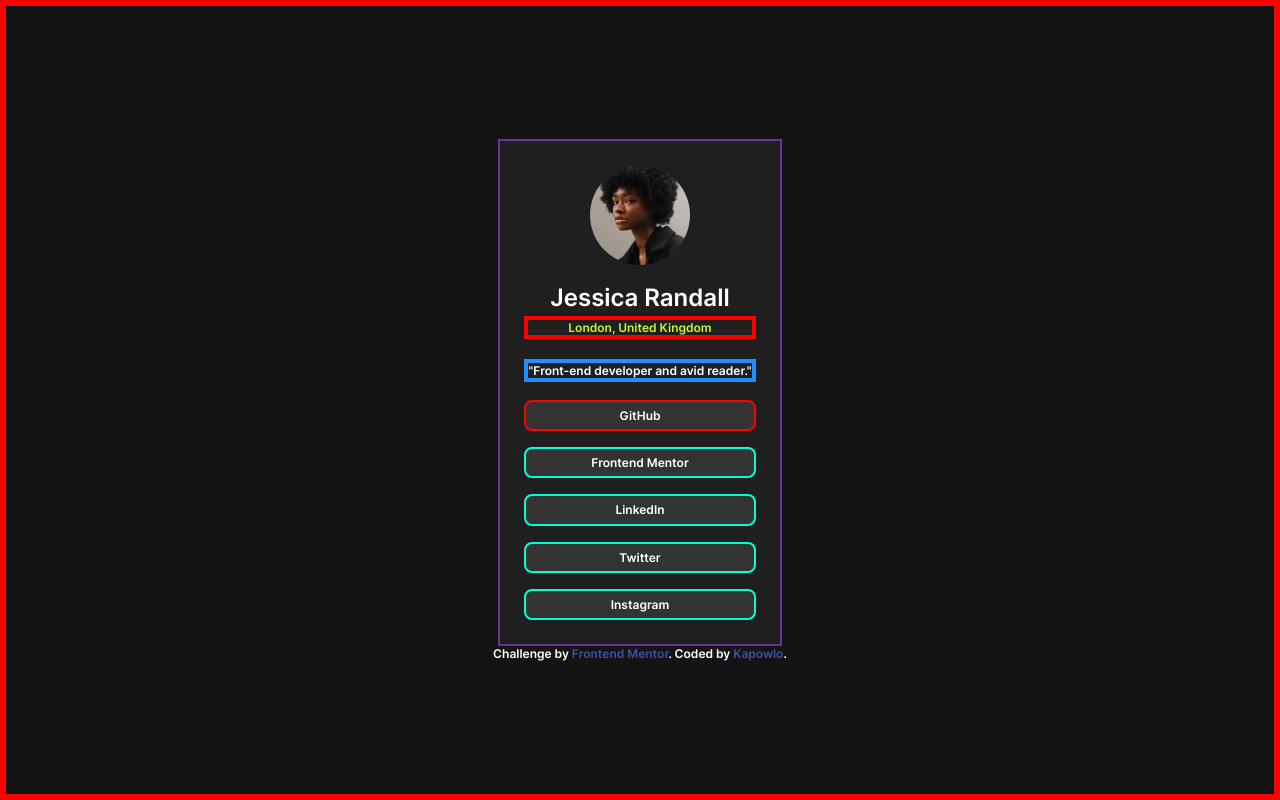
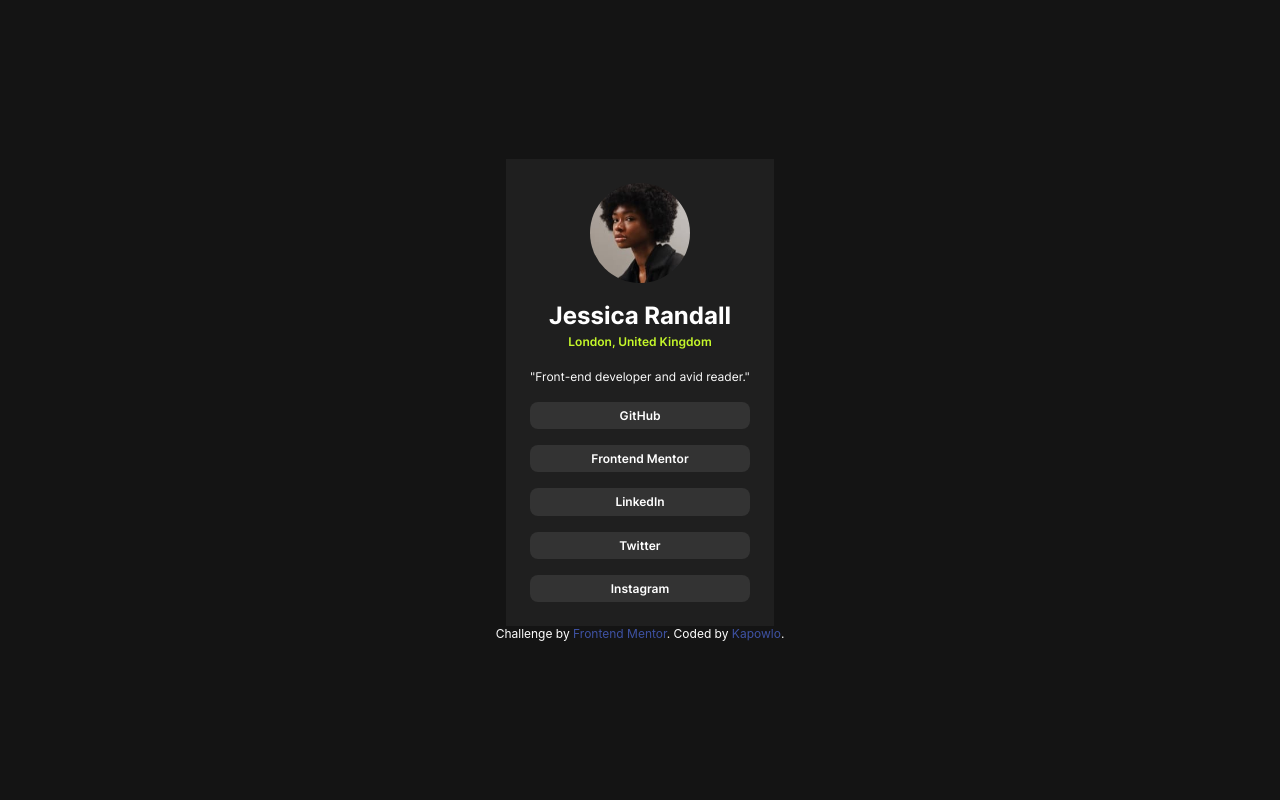
Before and after one commit to kapowlo/social-links-profile, a plain HTML site: page index.html in a window 1280 px wide. Drawn offline with Linux system fonts and the light colour scheme; a web font is replaced by a local one.

Commit message:
Added format to font-face rules the proper way to do it is to include format even if it seemed to be working well without it
Added font-weight to font-face rules

Added fallback when using any variation of Inter

Applied Inter-Bold Inter-SemiBold and Inter-Regular to proper elements

```diff
--- a/style.css
+++ b/style.css
@@ -1,18 +1,21 @@
 @font-face {
   font-family: "Inter";
-  src: url(assets/fonts/Inter-VariableFont_slnt\wght.ttf);
+  src: url(assets/fonts/Inter-VariableFont_slnt\wght.ttf) format("truetype");
 }
 @font-face {
-  font-family: "Inter";
-  src: url(assets/fonts/static/Inter-Bold.ttf);
+  font-family: "Inter-Bold";
+  src: url(assets/fonts/static/Inter-Bold.ttf) format("truetype");
+  font-weight: 900;
 }
 @font-face {
-  font-family: "Inter";
-  src: url(assets/fonts/static/Inter-Regular.ttf);
+  font-family: "Inter-Regular";
+  src: url(assets/fonts/static/Inter-Regular.ttf) format("truetype");
+  font-weight: 400; /*same as normal */
 }
 @font-face {
-  font-family: "Inter";
-  src: url(assets/fonts/static/Inter-SemiBold.ttf);
+  font-family: "Inter-SemiBold";
+  src: url(assets/fonts/static/Inter-SemiBold.ttf) format("truetype");
+  font-weight: 600;
 }
 
 /*---------------------------------------CSS RESET--------------------------------------- */
@@ -37,7 +40,7 @@
 /*---------------------------------------BODY + GENERAL STYLES--------------------------------------- */
 body {
   height: 100vh;
-  font-family: "Inter";
+  font-family: "Inter", sans-serif; /*fallback incase 'inter font' doesn't work */
 }
 
 ul {
@@ -54,7 +57,6 @@ img {
 .container {
   height: 100%;
   background-color: var(--grey-900);
-  border: 6px solid red;
 
   display: flex;
   flex-direction: column; /*attribution should text should go under card */
@@ -66,7 +68,7 @@ img {
 
 .card {
   max-width: 375px;
-  border: 2px solid rebeccapurple;
+
   background-color: var(--grey-800);
   padding: 1.5em; /*might increase if card is too small */
 
@@ -78,39 +80,41 @@ img {
 
 p.card-title {
   margin-top: 0.85rem;
-  font-weight: 700;
+  font-family: "Inter-Bold", sans-serif;
   font-size: 1.5rem;
 }
 
 p.extra-small-font.green {
   /* target 2nd paragraph */
-  border: 4px solid red;
+
   margin-top: 0.25rem;
 
   font-size: var(--small-font-size);
-  font-weight: 600;
+  font-family: "Inter-SemiBold", sans-serif;
   color: var(--green);
 }
 .card p:last-of-type {
   /* targets only 3rd paragraph */
-  border: 4px solid dodgerblue;
+
   margin: 1.25rem 0 1.15rem 0; /*just want margin on top and bottom */
 
   font-size: var(--small-font-size);
+  font-family: "Inter-Regular", sans-serif;
 }
 
 /*----------------------------------------NAV STYLES---------------------------------------- */
 li {
   background-color: var(--grey-700);
-  border: 2px solid red;
+
   border-radius: 8px;
   padding: 0.51em;
 
   font-size: var(--small-font-size);
+  font-family: "Inter-SemiBold", sans-serif;
 }
 li:not(:first-child) {
   /*selects all li except the first li  */
-  border: 2px solid rgb(0, 255, 216);
+
   margin-top: 1rem;
 }
 li:hover,
@@ -154,7 +158,7 @@ a {
   .card p.extra-small-font {
     /*need high specificity to apply these new styles to this class */
     font-size: 0.59rem;
-    border: 2px solid blue;
+
     text-wrap: nowrap; /* at around 370px the "front end developer and avid read text starts to wrap" */
   }
   li {
```
